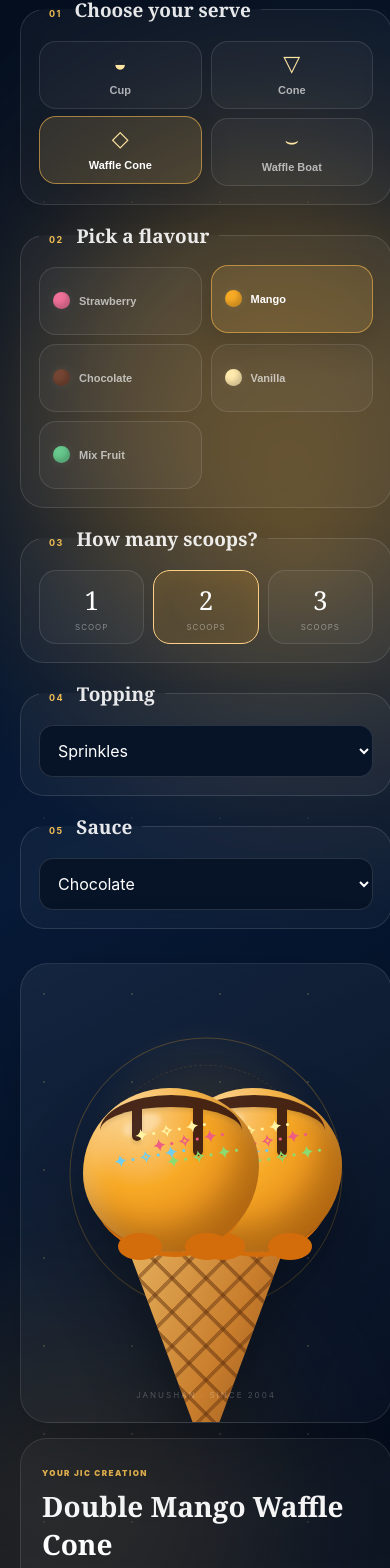
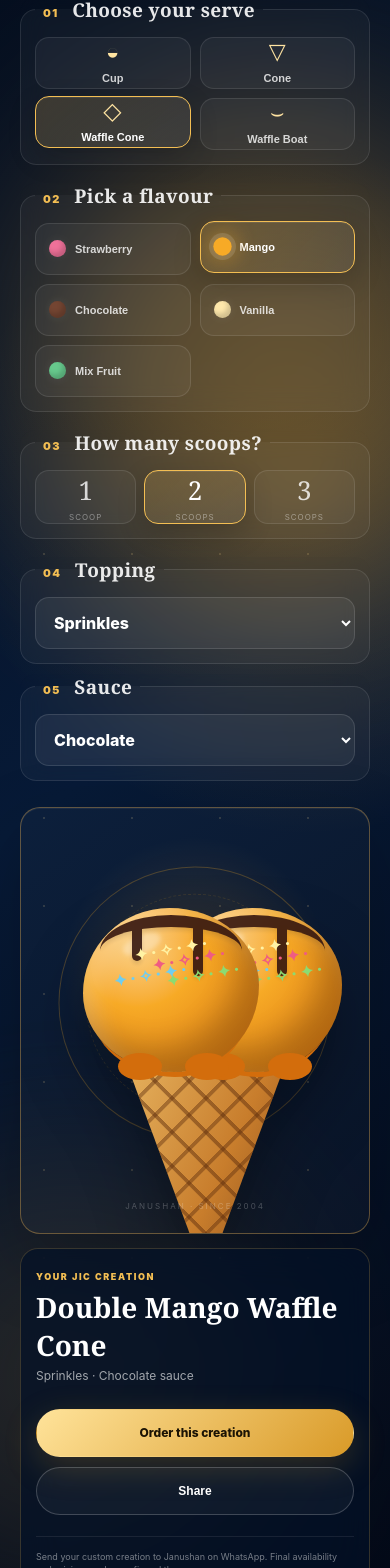
Before and after one commit to Harshan-Balakrishnan/JanushanIceCream_Website, a Next.js app: page / in a window 390 px wide. Shown: the part 5069-6637 px from the top of the page. Built offline with nearby package versions, Linux system fonts and the light colour scheme; no server answers; the database is empty.

Commit message:
feat: polish custom builder mobile UX

```diff
--- a/app/jic-upgrades.css
+++ b/app/jic-upgrades.css
@@ -114,22 +114,7 @@ html, body { max-width: 100%; overflow-x: hidden; }
 
 /* Product ordering modal */
 .modal-visual { position: relative; }
-.modal-order-badge {
-  position: absolute;
-  top: 18px;
-  left: 18px;
-  z-index: 5;
-  padding: 8px 11px;
-  border: 1px solid rgba(243,190,83,.5);
-  border-radius: 999px;
-  background: rgba(4,17,40,.72);
-  backdrop-filter: blur(12px);
-  color: var(--jic-gold-soft);
-  font-size: 9px;
-  font-weight: 900;
-  letter-spacing: .13em;
-  text-transform: uppercase;
-}
+.modal-order-badge { position: absolute; top: 18px; left: 18px; z-index: 5; padding: 8px 11px; border: 1px solid rgba(243,190,83,.5); border-radius: 999px; background: rgba(4,17,40,.72); backdrop-filter: blur(12px); color: var(--jic-gold-soft); font-size: 9px; font-weight: 900; letter-spacing: .13em; text-transform: uppercase; }
 .modal-order-note { display: flex; align-items: flex-start; gap: 9px; margin: 18px 0 4px; padding: 11px 13px; border: 1px solid rgba(255,255,255,.1); border-radius: 14px; background: rgba(255,255,255,.045); color: rgba(255,255,255,.72); font-size: 11px; line-height: 1.5; }
 .modal-order-note > span:first-child { color: var(--jic-gold); font-weight: 900; }
 .modal-order-button { display: inline-flex; align-items: center; justify-content: center; gap: 12px; }
@@ -151,23 +136,7 @@ html, body { max-width: 100%; overflow-x: hidden; }
 
 /* High-visibility social actions */
 .social-links { display: flex; flex-wrap: wrap; justify-content: center; gap: 12px; margin: 26px 0 4px; }
-.social-link {
-  min-height: 50px;
-  padding: 0 20px;
-  display: inline-flex;
-  align-items: center;
-  justify-content: center;
-  gap: 10px;
-  border: 1px solid rgba(243,190,83,.52);
-  border-radius: 999px;
-  background: linear-gradient(135deg, rgba(243,190,83,.16), rgba(255,255,255,.06));
-  color: #fff;
-  font-size: 12px;
-  font-weight: 900;
-  letter-spacing: .075em;
-  box-shadow: 0 8px 24px rgba(0,0,0,.16), inset 0 1px 0 rgba(255,255,255,.08);
-  transition: transform .2s ease, background .2s ease, border-color .2s ease, color .2s ease, box-shadow .2s ease;
-}
+.social-link { min-height: 50px; padding: 0 20px; display: inline-flex; align-items: center; justify-content: center; gap: 10px; border: 1px solid rgba(243,190,83,.52); border-radius: 999px; background: linear-gradient(135deg, rgba(243,190,83,.16), rgba(255,255,255,.06)); color: #fff; font-size: 12px; font-weight: 900; letter-spacing: .075em; box-shadow: 0 8px 24px rgba(0,0,0,.16), inset 0 1px 0 rgba(255,255,255,.08); transition: transform .2s ease, background .2s ease, border-color .2s ease, color .2s ease, box-shadow .2s ease; }
 .social-link:hover { transform: translateY(-3px) scale(1.02); background: linear-gradient(135deg, rgba(243,190,83,.28), rgba(255,255,255,.1)); border-color: var(--jic-gold); color: #fff; box-shadow: 0 12px 30px rgba(0,0,0,.24), 0 0 0 3px rgba(243,190,83,.08); }
 .social-link .social-icon { font-size: 18px; line-height: 1; }
 .contact-socials { margin-top: 18px; justify-content: flex-start; }
@@ -195,6 +164,55 @@ html, body { max-width: 100%; overflow-x: hidden; }
 .cinematic-footer { position: relative; overflow: hidden; }
 .footer-bottom { position: relative; z-index: 2; }
 
+/* Custom builder UX */
+.builder { position: relative; overflow: clip; }
+.builder-heading { max-width: 760px; }
+.builder-heading > p:last-child { max-width: 640px; }
+.builder-controls fieldset { border: 1px solid rgba(255,255,255,.1); border-radius: 20px; background: rgba(255,255,255,.035); padding: 18px; transition: border-color .2s ease, background .2s ease, transform .2s ease; }
+.builder-controls fieldset:focus-within { border-color: color-mix(in srgb, var(--builder-flavour) 45%, rgba(255,255,255,.14)); background: rgba(255,255,255,.05); }
+.builder-controls legend { padding: 0 8px; color: rgba(255,255,255,.9); font-weight: 900; letter-spacing: .02em; }
+.builder-controls legend span { color: var(--jic-gold); margin-right: 8px; font-size: 11px; letter-spacing: .14em; }
+.builder-options button, .scoop-counter button { min-height: 52px; border: 1px solid rgba(255,255,255,.1); border-radius: 14px; background: rgba(255,255,255,.045); color: rgba(255,255,255,.8); transition: transform .2s ease, border-color .2s ease, background .2s ease, color .2s ease, box-shadow .2s ease; }
+.builder-options button:hover, .scoop-counter button:hover { transform: translateY(-2px); border-color: rgba(243,190,83,.4); color: #fff; }
+.builder-options button.is-active, .scoop-counter button.is-active { border-color: var(--jic-gold); background: linear-gradient(135deg, rgba(243,190,83,.18), rgba(255,255,255,.07)); color: #fff; box-shadow: 0 10px 28px rgba(0,0,0,.18), inset 0 1px 0 rgba(255,255,255,.08); }
+.flavour-choice-row button.is-active .flavour-dot { box-shadow: 0 0 0 4px rgba(255,255,255,.12), 0 0 22px var(--builder-flavour); }
+.builder-options button i { transition: transform .2s ease; }
+.builder-options button.is-active i { transform: scale(1.08); }
+.builder-controls select { width: 100%; min-height: 52px; border: 1px solid rgba(255,255,255,.12); border-radius: 14px; padding: 0 14px; background: rgba(255,255,255,.06); color: #fff; font-weight: 800; }
+.builder-controls select option { color: #111; background: #fff; }
+.builder-stage-wrap { min-width: 0; }
+.builder-stage { min-height: 500px; border: 1px solid color-mix(in srgb, var(--builder-flavour) 28%, rgba(255,255,255,.1)); border-radius: 30px; background: radial-gradient(circle at 50% 38%, color-mix(in srgb, var(--builder-flavour) 18%, transparent), transparent 42%), rgba(255,255,255,.025); box-shadow: 0 28px 80px rgba(0,0,0,.2), inset 0 1px 0 rgba(255,255,255,.06); }
+.creation-summary { position: relative; margin-top: 14px; padding: 18px; border: 1px solid rgba(243,190,83,.2); border-radius: 22px; background: rgba(4,17,40,.72); backdrop-filter: blur(18px); }
+.creation-summary > div:first-child span { color: var(--jic-gold); font-size: 9px; font-weight: 900; letter-spacing: .18em; }
+.creation-summary h3 { margin: 4px 0; }
+.creation-summary p { margin: 0; color: rgba(255,255,255,.62); }
+.creation-actions { display: flex; gap: 10px; margin-top: 16px; }
+.creation-actions .button { min-height: 48px; }
+.creation-summary > small { display: block; margin-top: 11px; color: rgba(255,255,255,.46); line-height: 1.5; }
+
+@media (max-width: 900px) {
+  .builder-layout { gap: 26px; }
+  .builder-stage { min-height: 430px; border-radius: 24px; }
+}
+
+@media (max-width: 560px) {
+  .builder-controls fieldset { padding: 14px; border-radius: 16px; }
+  .builder-options-four { grid-template-columns: repeat(2, minmax(0, 1fr)); }
+  .flavour-choice-row { display: grid; grid-template-columns: repeat(2, minmax(0, 1fr)); }
+  .scoop-counter { display: grid; grid-template-columns: repeat(3, 1fr); gap: 8px; }
+  .builder-control-pair { gap: 10px; }
+  .builder-stage { min-height: 360px; border-radius: 20px; }
+  .creation-summary { padding: 15px; border-radius: 18px; }
+  .creation-actions { display: grid; grid-template-columns: 1fr; }
+  .creation-actions .button { width: 100%; }
+}
+
+@media (prefers-reduced-motion: reduce) {
+  .product-track { scroll-behavior: auto; }
+  .product-photo { transition: none; }
+  .builder-options button, .scoop-counter button { transition: none; }
+}
+
 @media (max-width: 700px) {
   .cinematic-hero .scoop-stage { min-height: 430px; }
   .premium-scoop { max-width: 230px; }
@@ -203,8 +221,3 @@ html, body { max-width: 100%; overflow-x: hidden; }
   .hero h1 { letter-spacing: -.045em; }
   .section { padding-top: 88px; padding-bottom: 88px; }
 }
-
-@media (prefers-reduced-motion: reduce) {
-  .product-track { scroll-behavior: auto; }
-  .product-photo { transition: none; }
-}
```
